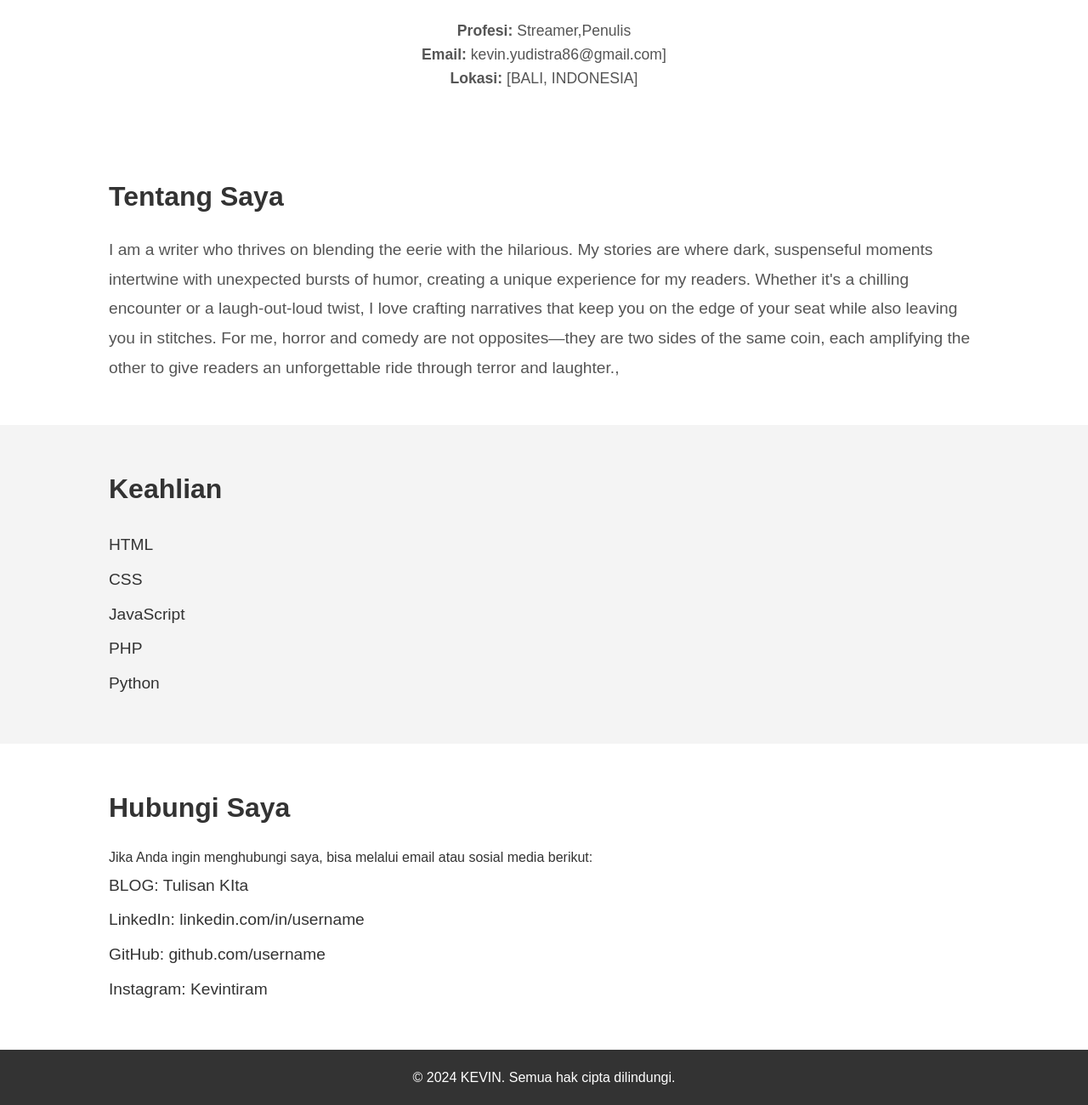
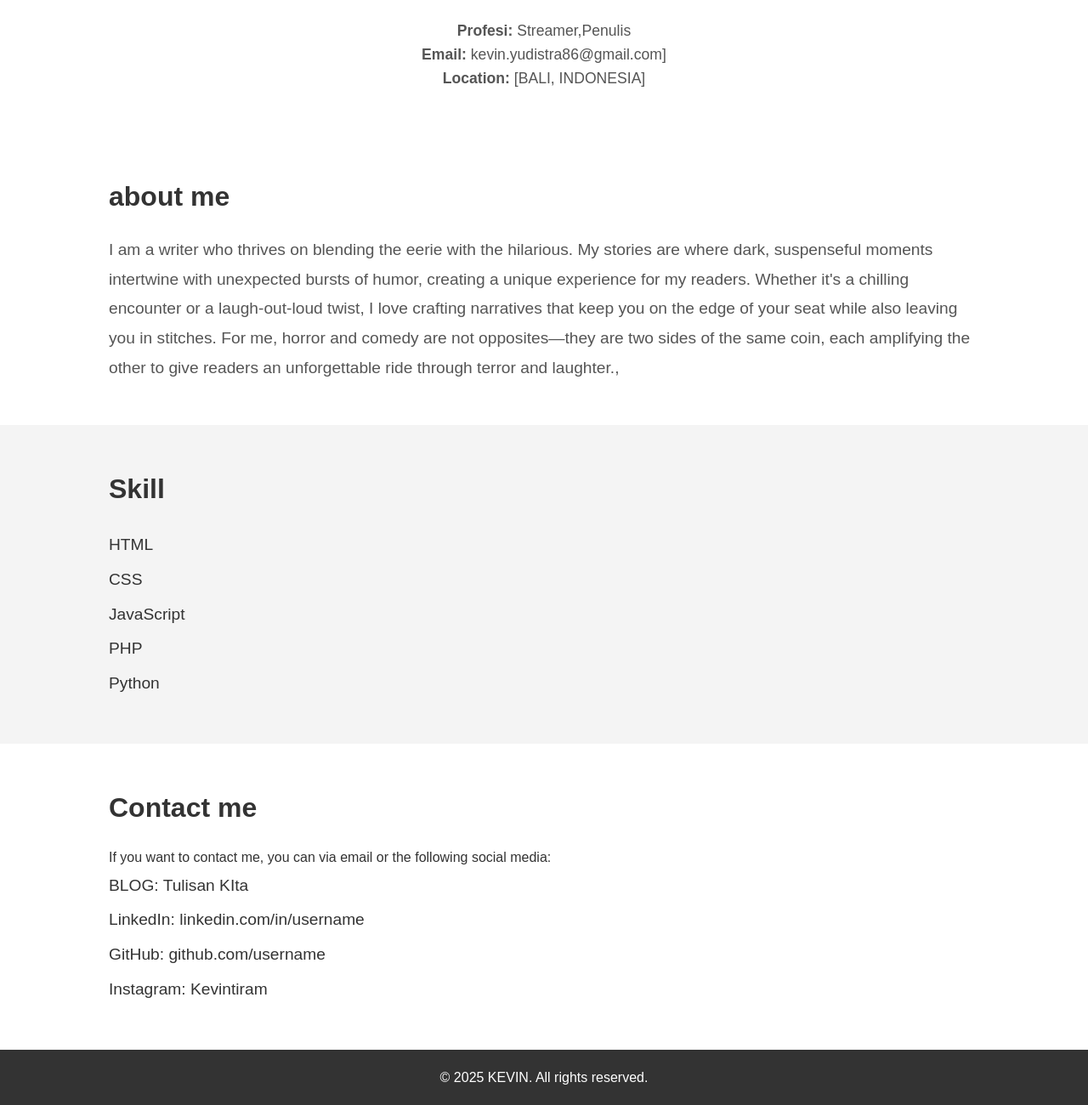
Before and after one commit to Kevinyudhistira/profile, a plain HTML site: page index.html in a window 1280 px wide. Shown: the part 479-1779 px from the top of the page at 85% size. Drawn offline with Linux system fonts and the light colour scheme; a script that the page names is missing.

Commit message:
inggris
a

```diff
--- a/index.html
+++ b/index.html
@@ -11,8 +11,8 @@
 
   <header>
     <div class="container">
-      <h1>Selamat Datang di Profil Saya!</h1>
-      <p>Perkenalkan, saya KEVIN. Berikut adalah sedikit tentang saya.</p>
+      <h1>Welcome to My Profile!</h1>
+      <p>Let me introduce myself, I'm KEVIN. Here's a little about me.</p>
     </div>
   </header>
 
@@ -22,20 +22,20 @@
       <h2>KEVIN YUDHISTIRA MAHENDRA</h2>
       <p><strong>Profesi:</strong> Streamer,Penulis</p>
       <p><strong>Email:</strong> kevin.yudistra86@gmail.com]</p>
-      <p><strong>Lokasi:</strong> [BALI, INDONESIA]</p>
+      <p><strong>Location:</strong> [BALI, INDONESIA]</p>
     </div>
   </section>
 
   <section class="about">
     <div class="container">
-      <h2>Tentang Saya</h2>
+      <h2>about me</h2>
       <p>I am a writer who thrives on blending the eerie with the hilarious. My stories are where dark, suspenseful moments intertwine with unexpected bursts of humor, creating a unique experience for my readers. Whether it's a chilling encounter or a laugh-out-loud twist, I love crafting narratives that keep you on the edge of your seat while also leaving you in stitches. For me, horror and comedy are not opposites—they are two sides of the same coin, each amplifying the other to give readers an unforgettable ride through terror and laughter.,</p>
     </div>
   </section>
 
   <section class="skills">
     <div class="container">
-      <h2>Keahlian</h2>
+      <h2>Skill</h2>
       <ul>
         <li>HTML</li>
         <li>CSS</li>
@@ -48,8 +48,8 @@
 
   <section class="contact">
     <div class="container">
-      <h2>Hubungi Saya</h2>
-      <p>Jika Anda ingin menghubungi saya, bisa melalui email atau sosial media berikut:</p>
+      <h2>Contact me</h2>
+      <p>If you want to contact me, you can via email or the following social media:</p>
       <ul>
         <li>BLOG: <a href="https://blogtulisankitaa.blogspot.com/">Tulisan KIta</a></li>
         <li>LinkedIn: <a href="https://linkedin.com/in/username">linkedin.com/in/username</a></li>
@@ -61,7 +61,7 @@
 
   <footer>
     <div class="container">
-      <p>&copy; 2024 KEVIN. Semua hak cipta dilindungi.</p>
+      <p>&copy; 2025 KEVIN. All rights reserved.</p>
     </div>
   </footer>
 
```
